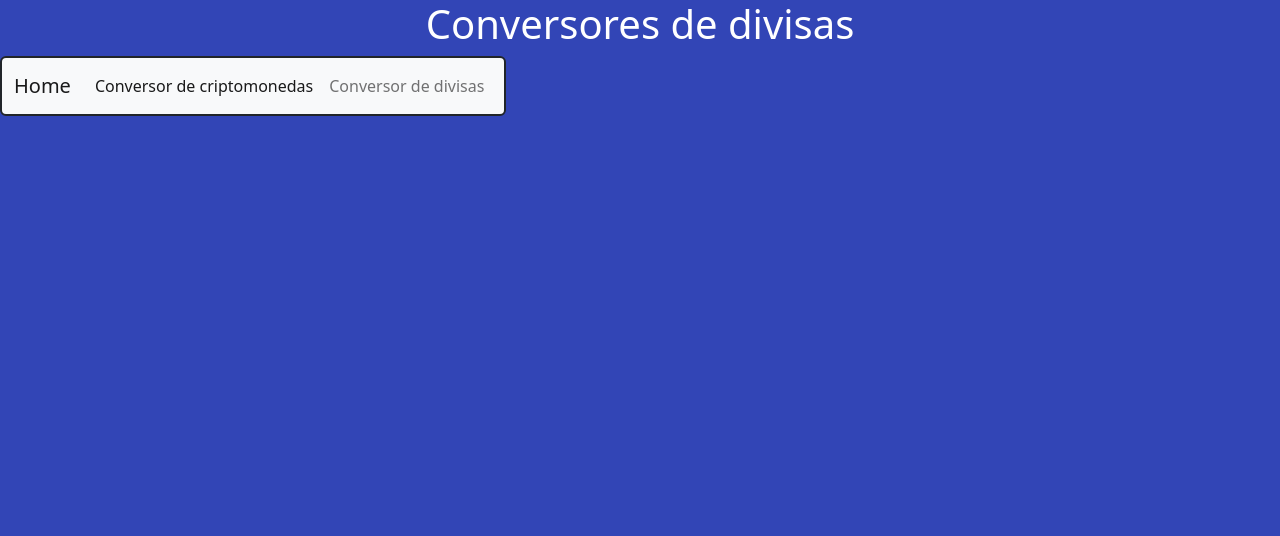
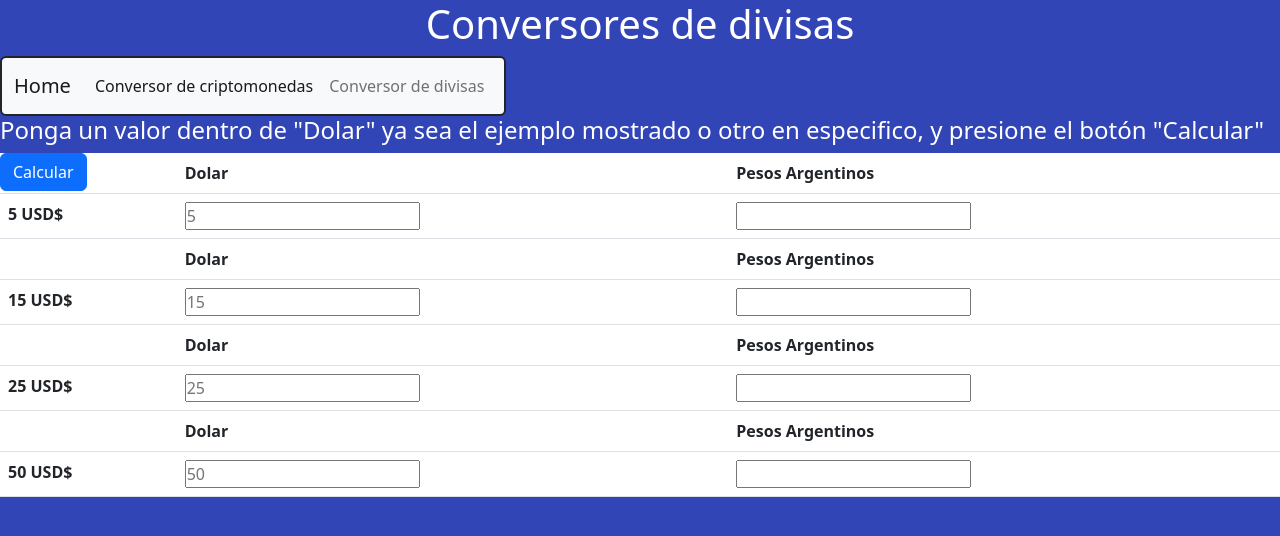
Before and after one commit to agussnb/proyectojavascript.github.io, a plain HTML site: page html/divisas.html in a window 1280 px wide. Drawn offline with nearby package versions, Linux system fonts and the light colour scheme.

Commit message:
Agregue un for con un conversor de dolares a pesos en el html divisas

```diff
--- a/html/divisas.html
+++ b/html/divisas.html
@@ -1,26 +1,31 @@
 <!DOCTYPE html>
 <html lang="es">
+
 <head>
   <meta charset="UTF-8">
   <meta http-equiv="X-UA-Compatible" content="IE=edge">
   <meta name="viewport" content="width=device-width, initial-scale=1.0">
   <title>Conversor de divisas</title>
-    <link href="https://cdn.jsdelivr.net/npm/bootstrap@5.2.2/dist/css/bootstrap.min.css" rel="stylesheet" integrity="sha384-Zenh87qX5JnK2Jl0vWa8Ck2rdkQ2Bzep5IDxbcnCeuOxjzrPF/et3URy9Bv1WTRi" crossorigin="anonymous">
+  <link href="https://cdn.jsdelivr.net/npm/bootstrap@5.2.2/dist/css/bootstrap.min.css" rel="stylesheet"
+    integrity="sha384-Zenh87qX5JnK2Jl0vWa8Ck2rdkQ2Bzep5IDxbcnCeuOxjzrPF/et3URy9Bv1WTRi" crossorigin="anonymous">
   <link rel="stylesheet" href="/style.css">
 </head>
+
 <body>
   <header>
     <h1> Conversores de divisas</h1>
     <nav class="navbar navbar-expand-lg bg-light">
       <div class="container-fluid">
         <a class="navbar-brand" href="/index.html">Home</a>
-              <button class="navbar-toggler" type="button" data-bs-toggle="collapse" data-bs-target="#navbarNavDropdown" aria-controls="navbarNavDropdown" aria-expanded="false" aria-label="Toggle navigation">
+        <button class="navbar-toggler" type="button" data-bs-toggle="collapse" data-bs-target="#navbarNavDropdown"
+          aria-controls="navbarNavDropdown" aria-expanded="false" aria-label="Toggle navigation">
           <span class="navbar-toggler-icon"></span>
         </button>
         <div class="collapse navbar-collapse" id="navbarNavDropdown">
           <ul class="navbar-nav">
             <li class="nav-item">
-                    <a class="nav-link active" aria-current="page" href="/html/criptomonedas.html">Conversor de criptomonedas</a>
+              <a class="nav-link active" aria-current="page" href="/html/criptomonedas.html">Conversor de
+                criptomonedas</a>
             </li>
             <li class="nav-item">
               <a class="nav-link" href="/html/divisas.html">Conversor de divisas</a>
@@ -31,9 +36,65 @@
       </div>
     </nav>
   </header>
+  <h4>Ponga un valor dentro de "Dolar" ya sea el ejemplo mostrado o otro en especifico, y presione el botón "Calcular"</h4>
+  <table class="table">
+    <thead>
+      <tr>
+        <th scope="col"></th>
+        <th scope="col">Dolar</th>
+
+        <th scope="col">Pesos Argentinos</th>
+      </tr>
+    </thead>
+    <tbody>
+      <tr>
+        <th scope="row">5 USD$</th>
+        <td> <input  id="cincoDolares" class="valor" type="number" placeholder="5" /></td>
+        <td><input  readonly id="pesosConvertidos" type="number"></td>
+      </tr>
+      <tr>
+        <th scope="row"></th>
+        <th scope="col">Dolar</th>
+
+        <th scope="col">Pesos Argentinos</th>
+      </tr>
+      <tr>
+        <th scope="row">15 USD$</th>
+        <td><input  id="quinceDolares" class="valor" type="number" placeholder="15" /></td>
+
+        <td><input readonly id="pesosConvertidosDos" type="number"></textarea></td>
+      </tr>
+      <tr>
+        <th scope="row"></th>
+        <th scope="col">Dolar</th>
+
+        <th scope="col">Pesos Argentinos</th>
+      </tr>
+      <tr>
+        <th scope="row">25 USD$</th>
+        <td><input  id="veinticincoDolares" class="valor" type="number" placeholder="25" /></td>
+        <td><input readonly id="pesosConvertidosTres" type="number"></textarea></td>
+      </tr>
+      <tr>
+        <th scope="row"></th>
+        <th scope="col">Dolar</th>
+        <th scope="col">Pesos Argentinos</th>
+      </tr>
+      <tr>
+        <th scope="row">50 USD$</th>
+        <td><input  id="cincuentaDolares" class="valor" type="number" placeholder="50" /></td>
+        <td><input readonly id="pesosConvertidosCuatro" type="number"></textarea></td>
+      </tr>
+    </tbody>
+    <div class="divBotonDivisas"> <button onclick="conversorDolarPeso()" type="button" class="btn btn-primary">Calcular</button></div>
+  </table>
+
 
 
   <script src="/js/main.js"></script>
-    <script src="https://cdn.jsdelivr.net/npm/bootstrap@5.2.2/dist/js/bootstrap.bundle.min.js" integrity="sha384-OERcA2EqjJCMA+/3y+gxIOqMEjwtxJY7qPCqsdltbNJuaOe923+mo//f6V8Qbsw3" crossorigin="anonymous"></script>
+  <script src="https://cdn.jsdelivr.net/npm/bootstrap@5.2.2/dist/js/bootstrap.bundle.min.js"
+    integrity="sha384-OERcA2EqjJCMA+/3y+gxIOqMEjwtxJY7qPCqsdltbNJuaOe923+mo//f6V8Qbsw3" crossorigin="anonymous">
+  </script>
 </body>
+
 </html>
--- a/js/main.js
+++ b/js/main.js
@@ -12,7 +12,7 @@ let valueConvertido = valueIngresado / criptoBtc
 //Y aca deberia teoricamente settear los valores xd
 conversorCripto.setAttribute("value" , valueConvertido);
 
-    // console.log('El valor de calculodoDolarCripto es ' + conversorCripto)
+
 }
 let criptoEther = 14.75;
 function conversorCriptoEther(){
@@ -27,3 +27,36 @@ let valueConvertidoDos = valueIngresadoDos * criptoEther
 //Ahora setteo los valores
 conversorEther.setAttribute("value", valueConvertidoDos);
 }
+
+//Aca voy a empezar con el for para calcular a la vez varias cantidades de plata de diferentes divisas
+for(let i = 0; i<=5; i=i+1){
+    function conversorDolarPeso(){
+        //Agarro valores html
+        let precioDolar = 291;
+        let cincoDolares = document.getElementById("cincoDolares");
+        let quinceDolares = document.getElementById("quinceDolares");
+        let veinticincoDolares = document.getElementById("veinticincoDolares");
+        let cincuentaDolares = document.getElementById("cincuentaDolares");
+        //Lo mismo q arriba pero con los pesos
+        let dolarConvertido = document.getElementById("pesosConvertidos")
+        let dolarConvertidoDos= document.getElementById("pesosConvertidosDos")
+        let dolarConvertidoTres = document.getElementById("pesosConvertidosTres")
+        let dolarConvertidoCuatro = document.getElementById("pesosConvertidosCuatro")
+        //Aca leo esos valores q agarre
+        let valorIngresado = document.getElementById("cincoDolares").value;
+        let valorIngresadoDos = document.getElementById("quinceDolares").value;
+        let valorIngresadoTres = document.getElementById("veinticincoDolares").value;
+        let valorIngresadoCuatro = document.getElementById("cincuentaDolares").value;
+        //Hago la conversion
+        let valorConvertido = valorIngresado * precioDolar;
+        let valorConvertidoDos = valorIngresadoDos * precioDolar;
+        let valorConvertidoTres = valorIngresadoTres * precioDolar;
+        let valorConvertidoCuatro = valorIngresadoCuatro * precioDolar;
+        //Y setteo los valores nuevos convertidos
+        dolarConvertido.setAttribute("value", valorConvertido);
+        dolarConvertidoDos.setAttribute("value", valorConvertidoDos);
+        dolarConvertidoTres.setAttribute("value", valorConvertidoTres);
+        dolarConvertidoCuatro.setAttribute("value", valorConvertidoCuatro);
+
+    }
+}
--- a/style.css
+++ b/style.css
@@ -20,3 +20,11 @@ nav{
 .table{
     background-color: white;
 }
+.divBotonDivisas{
+    max-width: fit-content;
+    max-height: fit-content;
+    position: absolute;
+}
+h4{
+    color: white;
+}
```
Lines whose indentation alone changed are shown as unchanged.
